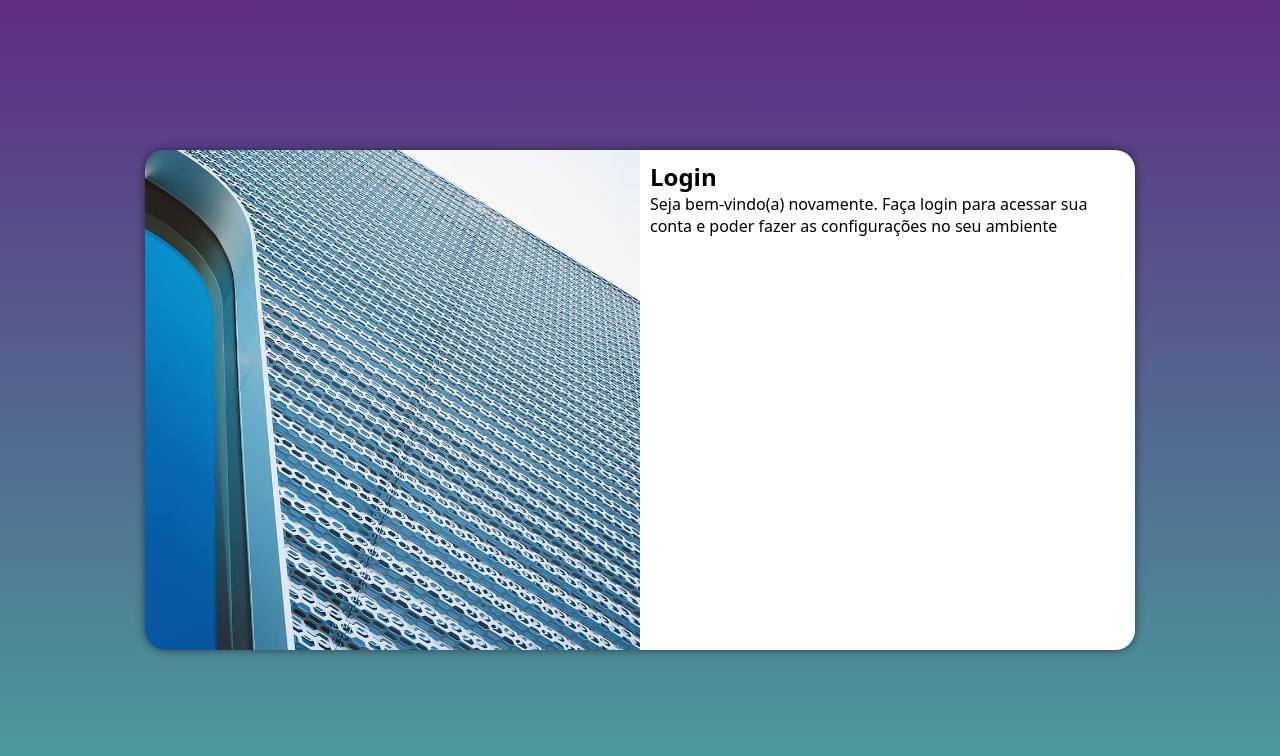
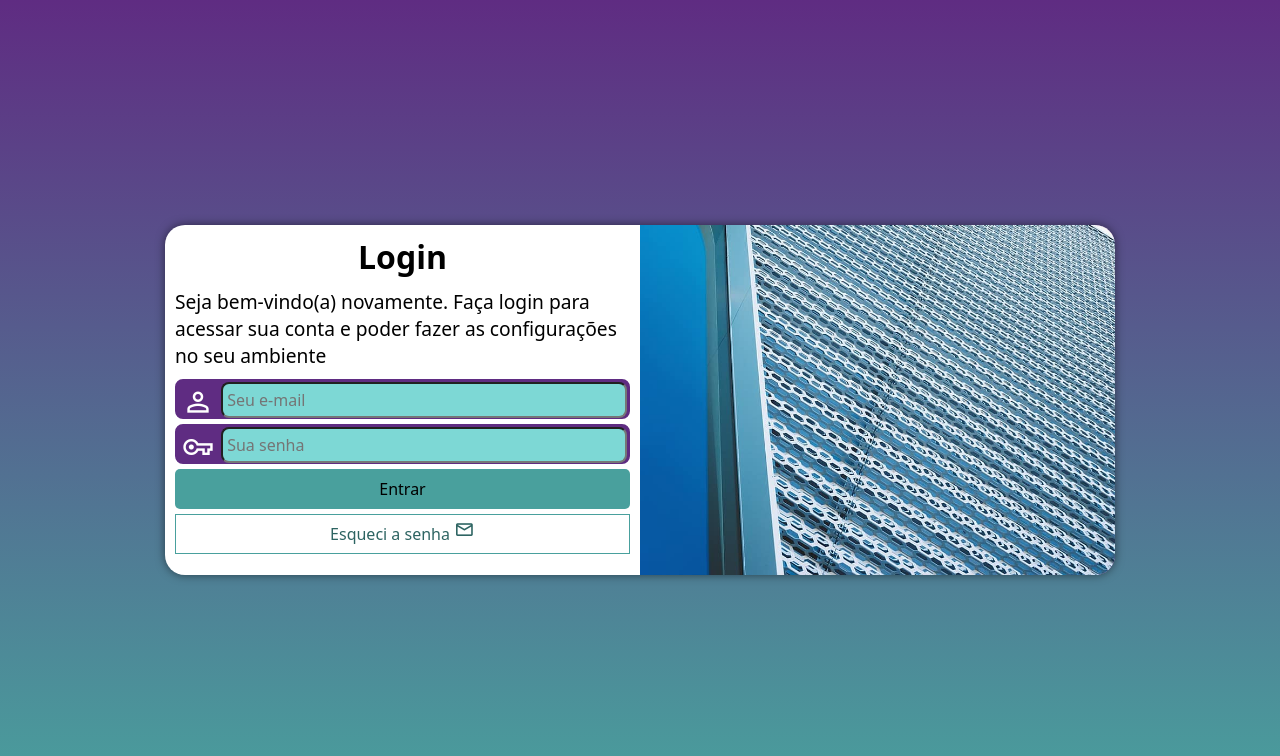
Before and after one commit to pedroozanatta/projeto-login, a plain HTML site: page index.html in a window 1280 px wide. Drawn offline with nearby package versions, Linux system fonts and the light colour scheme.

Commit message:
fim do projeto login

```diff
--- a/estilos/media-query.css
+++ b/estilos/media-query.css
@@ -1,6 +1,6 @@
 @charset "UTF-8";
 
-@media screen and (min-width: 768px) and (max-width: 992px){
+@media screen and (min-width: 768px) and (max-width: 1050px){
 
     body{
         background-image: linear-gradient(to top, #49a09d, #5f2c82);
@@ -8,6 +8,7 @@
 
     #login{
         width: 90vw;
+        height: 300px;
     }
 
     #imagem{
@@ -22,26 +23,35 @@
     }
 }
 
-@media screen and (min-width: 992px){
+@media screen and (min-width: 1050px){
 
     body{
         background-image: linear-gradient(to top, #49a09d, #5f2c82);
     }
 
     #login{
-        width: 990px;
+        width: 950px;
+        height: 350px;
     }
 
     #imagem{
-        float: left;
+        float: right;
         width: 50%;
         height: 100%;
     }
 
     #formulario{
-        float: right;
+        float: left;
         width: 50%;
     }
 
+    #formulario > h1{
+        font-size: 2em;
+    }
+
+    #formulario > p{
+        font-size: 1.2em;
+        margin: 10px 0px;
+    }
 
 }
--- a/estilos/style.css
+++ b/estilos/style.css
@@ -22,17 +22,17 @@ main{
 #login{
     background-color: white;
     width: 250px;
-    height: 500px;
+    height: 520px;
     border-radius: 20px;
     position: absolute;
     top: 50%;
     left: 50%;
-    transform: translate(-50%, -50%);
     overflow: hidden;
     box-shadow: 0px 0px 10px rgba(0, 0, 0, 0.514);
 
-    transition: width 1s height 1s;
+    transition: width .3s, height .3s;
     transition-timing-function: ease;
+    transform: translate(-50%, -50%);
 }
 
 #imagem{
@@ -47,3 +47,88 @@ main{
     display: block;
     padding: 10px;
 }
+
+#formulario > h1{
+    text-align: center;
+    margin-bottom: 10px;
+    font-size: 1.4em;
+}
+
+#formulario > p{
+    font-size: 0.9em;
+}
+
+.campo{
+    display: block;
+    background-color: #5f2c82;
+    width: 100%;
+    height: 40px;
+    border-radius: 8px;
+    margin: 5px 0px;
+    border: 2px solid #5f2c82;
+}
+
+.campo > label{
+    display: none;
+}
+
+.campo > span{
+    color: white;
+    font-size: 2em;
+    width: 40px;
+    padding: 5px;
+}
+
+.campo > input{
+    background-color: #7dd8d5;
+    font-size: 1em;
+    width: calc(100% - 45px);
+    height:100%;
+    border-radius: 8px;
+    padding: 4px;
+    transform: translateY(-12px);
+}
+
+.campo > input:focus-within{
+    background-color: white;
+    border: none;
+}
+
+input[type=submit]{
+    margin-top: 5px;
+    display: block;
+    font-size: 1em;
+    width: 100%;
+    height: 40px;
+    background-color: #49a09d;
+    border: none;
+    border-radius: 5px;
+    cursor: pointer;
+}
+
+input[type=submit]:hover{
+    background-color: #2d6462;
+}
+
+.botao{
+    display: block;
+    text-align: center;
+    font-size: 1em;
+    width: 100%;
+    height: 40px;
+    padding: 5px 0px;
+    margin-top: 5px;
+    background-color: white;
+    color: #2d6462;
+    border: 1px solid #49a09d;
+    border-radius: none;
+    text-decoration: none;
+}
+
+.botao > span{
+    font-size: 1.3em;
+}
+
+.botao:hover{
+    background-color: #6cd3cf;
+}
--- a/index.html
+++ b/index.html
@@ -6,6 +6,7 @@
     <title>Projeto Login</title>
     <link rel="stylesheet" href="estilos/style.css">
     <link rel="stylesheet" href="estilos/media-query.css">
+    <link href="https://fonts.googleapis.com/css2?family=Material+Symbols+Outlined" rel="stylesheet" />
 </head>
 <body>
     <main>
@@ -16,8 +17,22 @@
             <div id="formulario">
                 <h1>Login</h1>
                 <p>Seja bem-vindo(a) novamente. Faça login para acessar sua conta e poder fazer as configurações no seu ambiente</p>
-                <form action="login.java" method="post">
-
+                <form action="login.java" method="post" autocomplete="on">
+                    <div class="campo">
+                        <span class="material-symbols-outlined">person</span>
+                        <input type="email" name="login" id="ilogin" placeholder="Seu e-mail" autocomplete="email" required>
+                        <label for="ilogin">Login</label>
+                    </div>
+                    <div class="campo">
+                        <span class="material-symbols-outlined">vpn_key</span>
+                        <input type="password" name="senha" id="isenha" placeholder="Sua senha" autocomplete="current-password" required minlength="8">
+                        <label for="isenha">Senha</label>
+                    </div>
+                    <input type="submit" value="Entrar">
+                    <a href="esqueci.html" class="botao">
+                        Esqueci a senha
+                        <span class="material-symbols-outlined">mail</span>
+                    </a>
                 </form>
             </div>
         </section>
```
